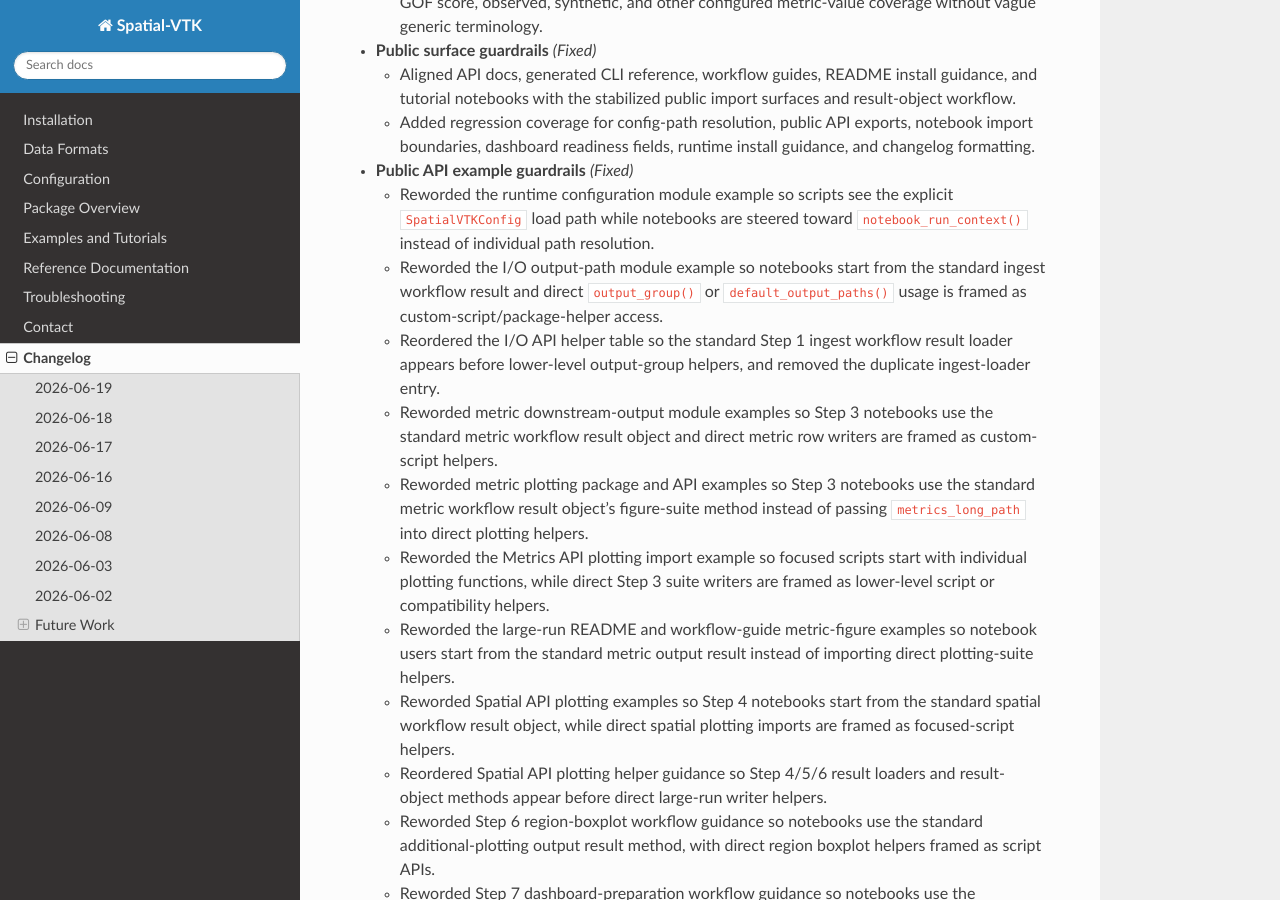
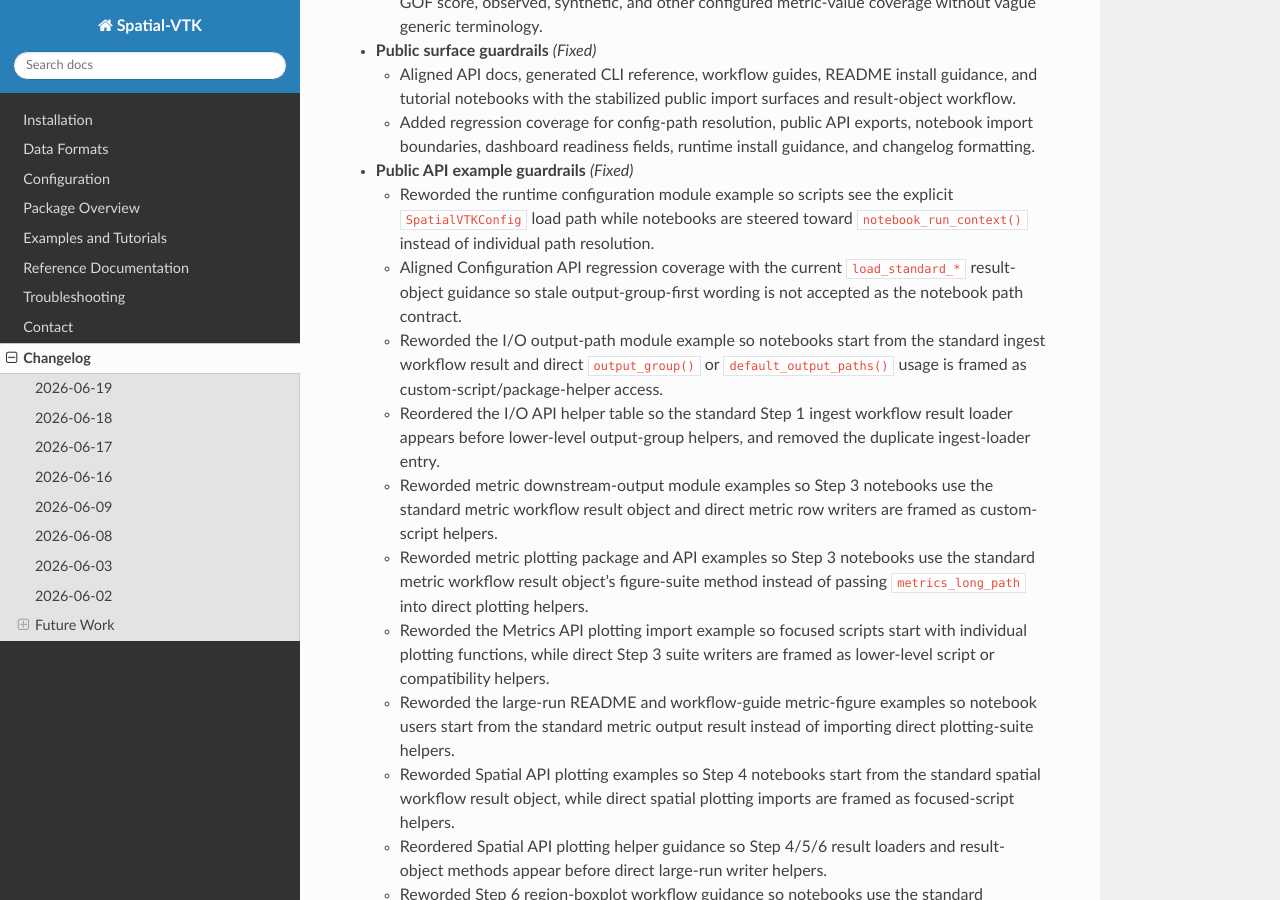
Before and after one commit to bcbirkel/spatial-vtk, a Sphinx documentation site: the page built from docs/changelog.rst, in a window 1280 px wide and 900 px high, scrolled down 1231 px. Built offline with Sphinx 7.4.7 and the Read the Docs theme 3.1.0, drawn with Linux system fonts in a browser that asks for light colours.

Commit message:
Align config API docs guardrail

```diff
--- a/docs/changelog.rst
+++ b/docs/changelog.rst
@@ -73,6 +73,9 @@ Changelog
   - Reworded the runtime configuration module example so scripts see the
     explicit ``SpatialVTKConfig`` load path while notebooks are steered toward
     ``notebook_run_context()`` instead of individual path resolution.
+  - Aligned Configuration API regression coverage with the current
+    ``load_standard_*`` result-object guidance so stale output-group-first
+    wording is not accepted as the notebook path contract.
   - Reworded the I/O output-path module example so notebooks start from the
     standard ingest workflow result and direct ``output_group()`` or
     ``default_output_paths()`` usage is framed as custom-script/package-helper
```
Also changed, not shown: 1 other file.
